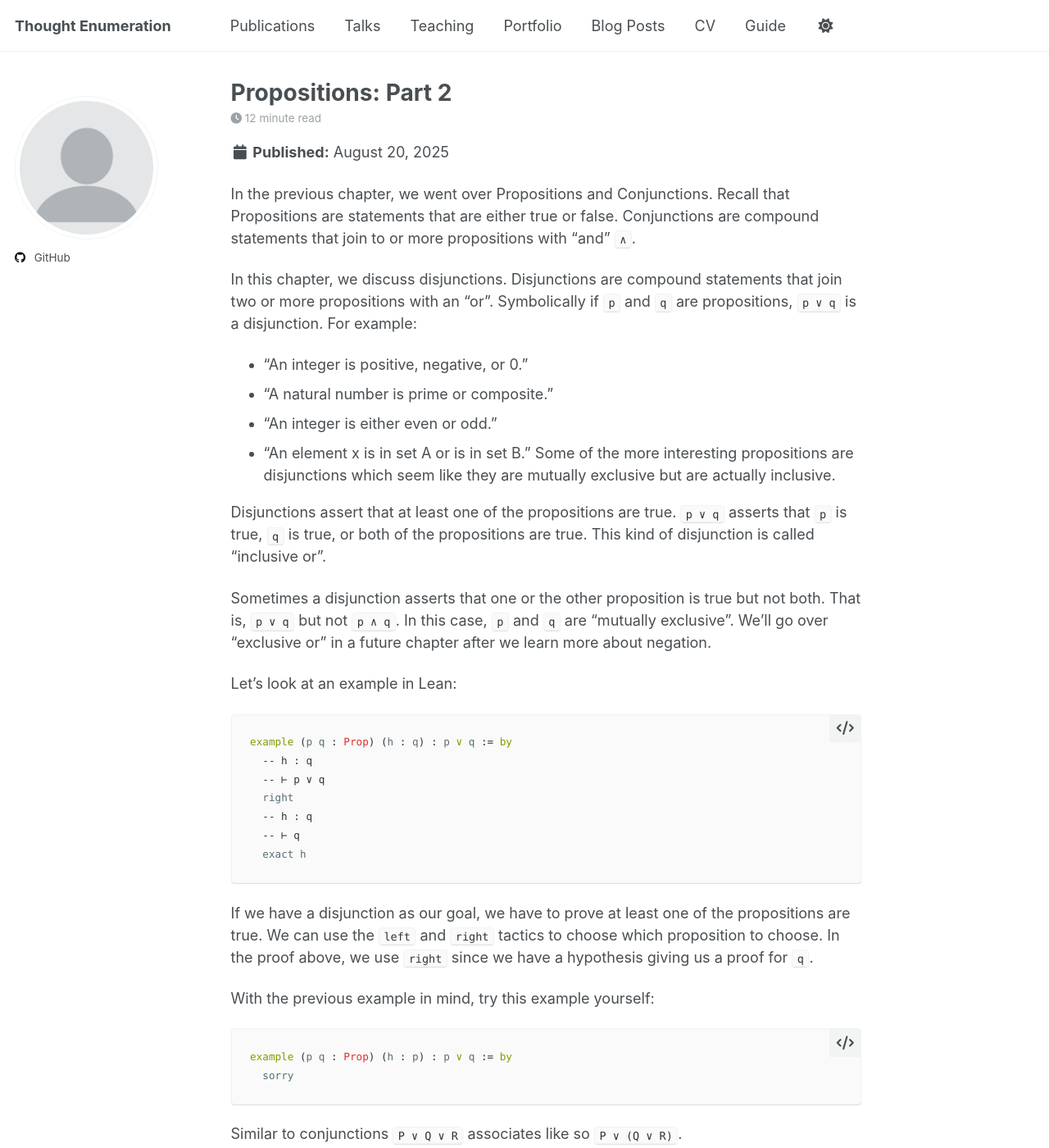
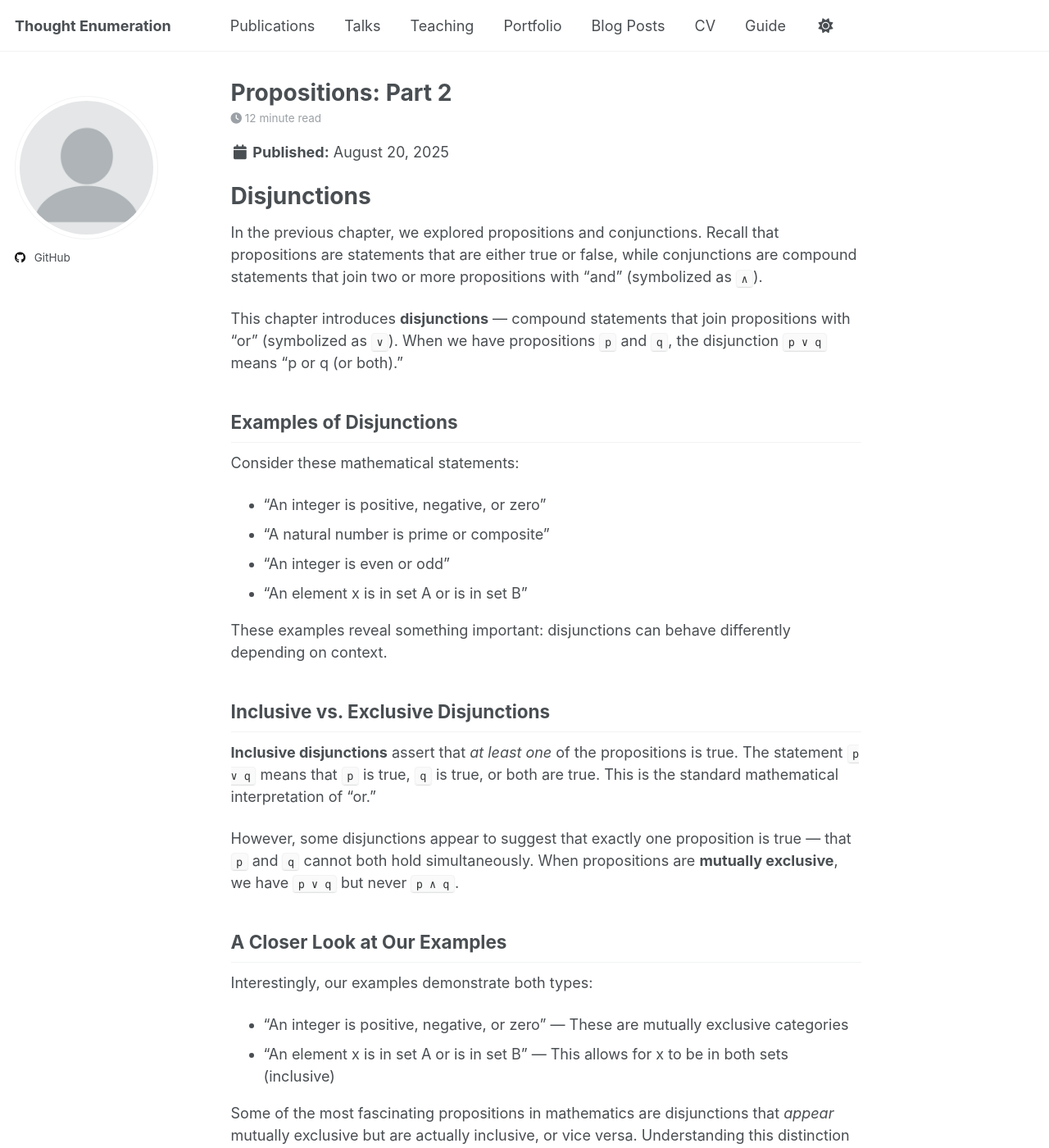
Before and after one commit to sandan/sandan.github.io, a Jekyll site: the page built from _posts/2025-08-20-blog-4.md, in a window 1280 px wide and 1400 px high. Shown: the whole window at 82% size. Built offline with Jekyll 4.4.1, drawn with Linux system fonts in a browser that asks for light colours; a script that is not in the unit is left out; some of the changed text lies outside the part shown.

Commit message:
Expand on the introduction and format headers

````diff
--- a/_posts/2025-08-20-blog-4.md
+++ b/_posts/2025-08-20-blog-4.md
@@ -9,19 +9,39 @@ tags:
   - disjunction
 ---
 
-In the previous chapter, we went over Propositions and Conjunctions. Recall that Propositions are statements that are either true or false. Conjunctions are compound statements that join to or more propositions with "and" `∧`.
+# Disjunctions
 
-In this chapter, we discuss disjunctions. Disjunctions are compound statements that join two or more propositions with an "or". Symbolically if `p` and `q` are propositions, `p ∨ q` is a disjunction. For example:
-- "An integer is positive, negative, or 0."
-- "A natural number is prime or composite."
-- "An integer is either even or odd."
-- "An element x is in set A or is in set B."
-Some of the more interesting propositions are disjunctions which seem like they are mutually exclusive but are actually inclusive.
+In the previous chapter, we explored propositions and conjunctions. Recall that propositions are statements that are either true or false, while conjunctions are compound statements that join two or more propositions with "and" (symbolized as `∧`).
 
-Disjunctions assert that at least one of the propositions are true. `p ∨ q` asserts that `p` is true, `q` is true, or both
-of the propositions are true. This kind of disjunction is called "inclusive or".
+This chapter introduces **disjunctions** — compound statements that join propositions with "or" (symbolized as `∨`). When we have propositions `p` and `q`, the disjunction `p ∨ q` means "p or q (or both)."
 
-Sometimes a disjunction asserts that one or the other proposition is true but not both. That is, `p ∨ q` but not `p ∧ q`. In this case, `p` and `q` are "mutually exclusive". We'll go over "exclusive or" in a future chapter after we learn more about negation.
+## Examples of Disjunctions
+
+Consider these mathematical statements:
+
+- "An integer is positive, negative, or zero"
+- "A natural number is prime or composite"
+- "An integer is even or odd"
+- "An element x is in set A or is in set B"
+
+These examples reveal something important: disjunctions can behave differently depending on context.
+
+## Inclusive vs. Exclusive Disjunctions
+
+**Inclusive disjunctions** assert that *at least one* of the propositions is true. The statement `p ∨ q` means that `p` is true, `q` is true, or both are true. This is the standard mathematical interpretation of "or."
+
+However, some disjunctions appear to suggest that exactly one proposition is true — that `p` and `q` cannot both hold simultaneously. When propositions are **mutually exclusive**, we have `p ∨ q` but never `p ∧ q`.
+
+## A Closer Look at Our Examples
+
+Interestingly, our examples demonstrate both types:
+
+- "An integer is positive, negative, or zero" — These are mutually exclusive categories
+- "An element x is in set A or is in set B" — This allows for x to be in both sets (inclusive)
+
+Some of the most fascinating propositions in mathematics are disjunctions that *appear* mutually exclusive but are actually inclusive, or vice versa. Understanding this distinction becomes crucial as mathematical statements grow more complex.
+
+We'll explore exclusive disjunctions more thoroughly in a future chapter after we develop the tools of negation. For now, remember that mathematical "or" is inclusive by default — it's the "at least one" interpretation that opens doors to richer logical reasoning.
 
 Let's look at an example in Lean:
 ``` lean
````
